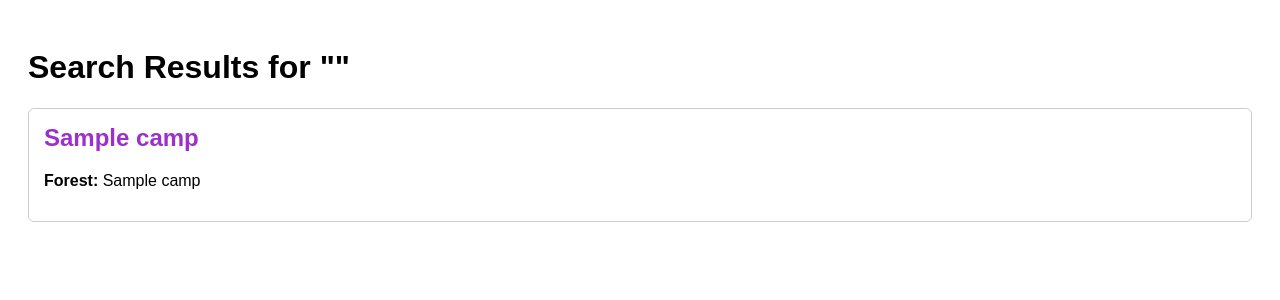
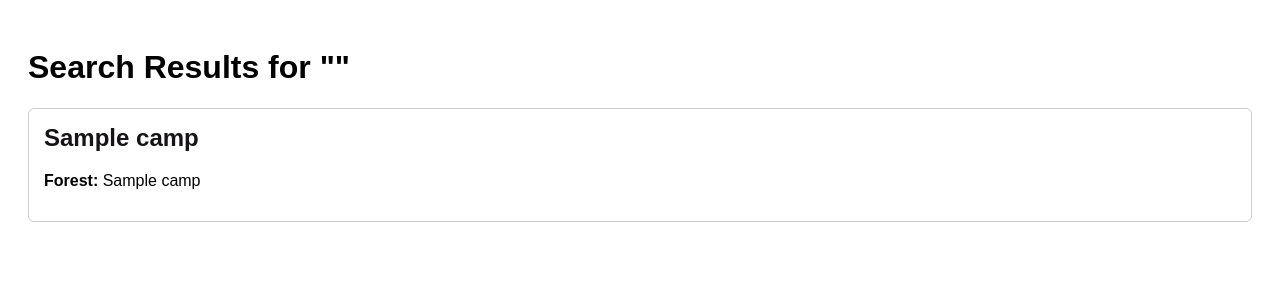
Before and after one commit to arrowboy47/campSearch, a Flask app: template templates/results.html in a window 1280 px wide. Shown: the top 300 px of the page. Run offline with Flask 3, Linux system fonts and the light colour scheme; the template is opened without the code that fills it: most values are stand-ins (such as "Sample title", 1, 10 or a date in 2020); some libraries are stand-ins or nearby versions.

Commit message:
rand fixes

```diff
--- a/search.py
+++ b/search.py
@@ -47,14 +47,12 @@ def get_campsite_by_name(query, fuzzthresh=40, limit=10):
         # Simply returning the max of the three
         site_score = max(token_score, partial_adjusted_score)
         best_site_score = max(best_site_score, site_score)
-        print("site_score: ", best_site_score)
 
         # forest name scores
         partial_forest_score = fuzz.partial_ratio(query, forest_flat) * .6
         exact_forest_substring = int(query in forest_flat) * 100
         forest_score = max(partial_forest_score, exact_forest_substring)
         best_forest_score = max(best_forest_score, forest_score)
-        print("forest_score: ", best_forest_score)
 
         # Store top site matches
         if site_score == 100 and forest_score != 100:
--- a/templates/index.html
+++ b/templates/index.html
@@ -15,7 +15,6 @@
   <!-- Search Bar -->
   <form id="searchForm">
   <input type="text" id="searchInput" placeholder="Search for a campsite" style="width: 98%; padding: 10px; font-size: 16px;" required/>
-  <button type="submit">Search</button>
   </form>
 
   <!-- Main Layout -->
--- a/templates/results.html
+++ b/templates/results.html
@@ -21,7 +21,7 @@
   {% if campsites %}
     {% for camp in campsites %}
       <div class="card">
-        <h2><a href="/campsite/{{ camp.id }}" style="text-decoration: none; color: #9d30cc;">{{ camp.name }}</a></h2>
+        <h2><a href="/campsite/{{ camp.id }}" style="text-decoration: none; color: #161416;">{{ camp.name }}</a></h2>
         {% if camp.forest_name %}
         <p><strong>Forest:</strong> {{ camp.forest_name }}</p>
         {% endif %}
```
